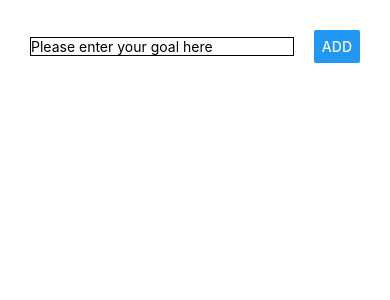
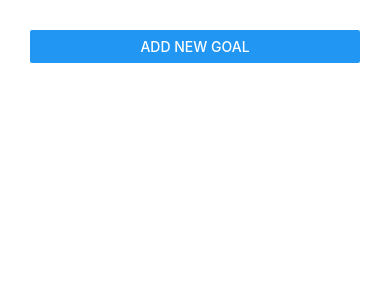
Before and after one commit to abhinavks3112/SetMyGoals, a React Native app: screen / in a window 390 px wide. Shown: the top 300 px of the page. Built offline with nearby package versions, Linux system fonts and the light colour scheme.

Commit message:
Converted existing code to modal overlay

```diff
--- a/App.js
+++ b/App.js
@@ -1,9 +1,10 @@
 import React, { useState } from 'react';
-import { StyleSheet, Text, View, TextInput, Button, FlatList } from 'react-native';
+import { StyleSheet, View, Button, FlatList } from 'react-native';
 import GoalItem from './components/GoalItem';
 import GoalInput from './components/GoalInput';
 
 export default function App() {
+  const [isAddMode, setIsAddMode] = useState(false);
   const [ listGoals, setListGoals ] = useState([]);
 
   const addGoalHandler = (enteredGoal) => {
@@ -19,7 +20,9 @@ export default function App() {
 
   return (
     <View style={styles.rootViewStyle}>
+      <Button title="Add New Goal" onPress={() => setIsAddMode(true)} />
       <GoalInput
+        visible={isAddMode}
         onButtonPress={addGoalHandler}
       />
       <FlatList
--- a/components/GoalInput.js
+++ b/components/GoalInput.js
@@ -1,7 +1,7 @@
 import React, { useState }  from 'react';
-import { View, TextInput, Button, StyleSheet } from 'react-native';
+import { View, TextInput, Button, StyleSheet, Modal } from 'react-native';
 
-const GoalInput = ({ onButtonPress }) => {
+const GoalInput = ({ onButtonPress, visible }) => {
     const [ enteredGoal, setEnteredGoal ] = useState('');
 
     const goalInputHandler = (enteredGoal) => {
@@ -9,6 +9,7 @@ const GoalInput = ({ onButtonPress }) => {
     };
 
     return (
+        <Modal visible={visible} animationType='slide' >
             <View style={styles.inputContainerStyle}>
                 <TextInput
                 placeholder="Please enter your goal here"
@@ -19,6 +20,7 @@ const GoalInput = ({ onButtonPress }) => {
                 <Button title="ADD" onPress={onButtonPress.bind(this, enteredGoal)} />
                 {/* Other way to pass argument would be ()=>onButtonPress(enteredGoal) */}
             </View>
+        </Modal>
     );
 };
 
```
Lines whose indentation alone changed are shown as unchanged.
